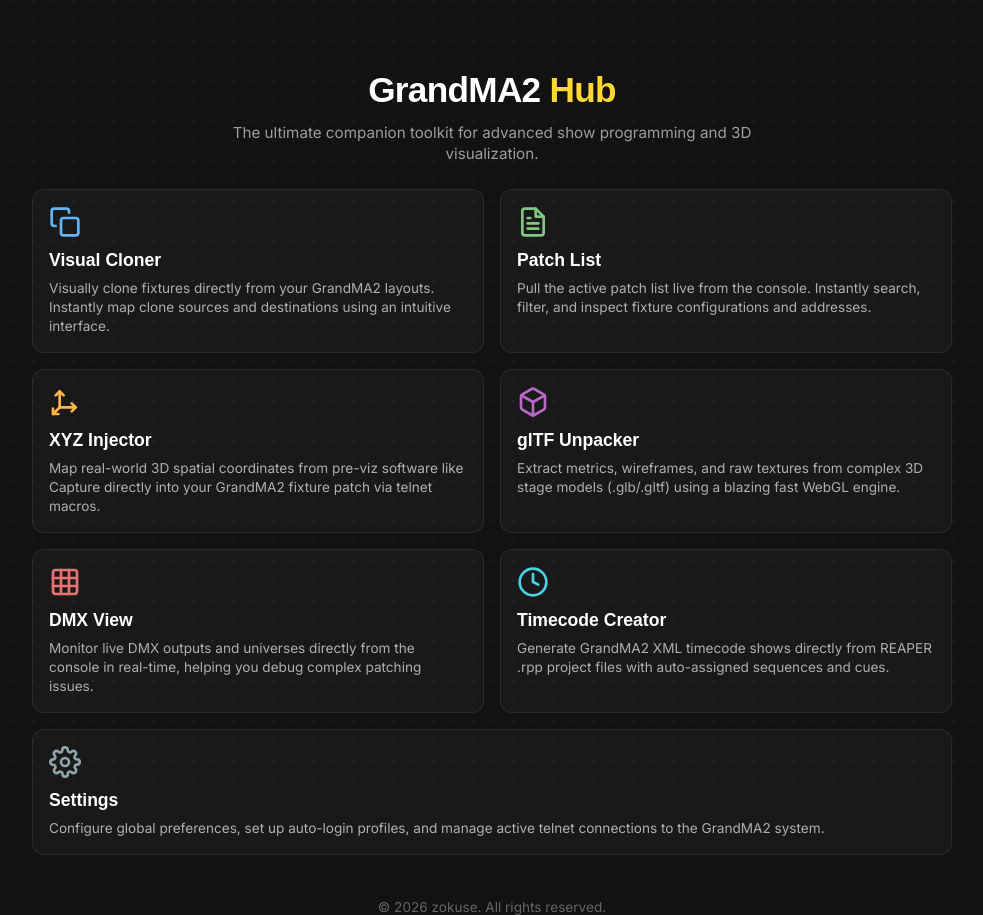
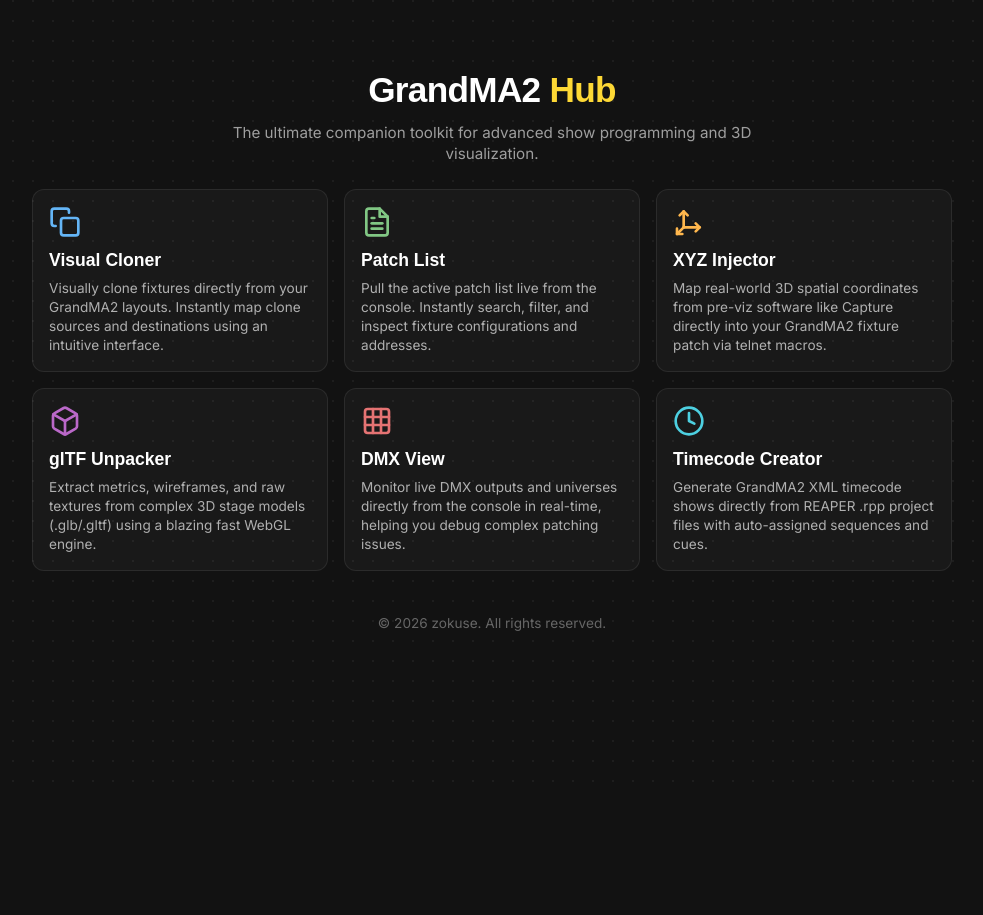
Before and after one commit to zokuse/grandma2-hub, a React (Vite) app in the folder assets/home-app/: page / in a window 1280 px wide. Shown: the whole page, without its empty margins (148-1131 px from the left). After the commit the page ends 800 px from the top, so only its background shows below. Built offline with nearby package versions, Linux system fonts and the light colour scheme.

Commit message:
feat: remove Settings card and force 3-column grid layout

```diff
--- a/assets/home-app/src/App.tsx
+++ b/assets/home-app/src/App.tsx
@@ -96,15 +96,7 @@
           </div>
         </div>
 
-        <div className="card" onClick={() => switchTab('settings')}>
-          <div className="card-icon" style={{ color: '#90a4ae' }}>
-            <svg viewBox="0 0 24 24" fill="none" stroke="currentColor" strokeWidth="2" strokeLinecap="round" strokeLinejoin="round"><circle cx="12" cy="12" r="3"></circle><path d="M19.4 15a1.65 1.65 0 0 0 .33 1.82l.06.06a2 2 0 0 1 0 2.83 2 2 0 0 1-2.83 0l-.06-.06a1.65 1.65 0 0 0-1.82-.33 1.65 1.65 0 0 0-1 1.51V21a2 2 0 0 1-2 2 2 2 0 0 1-2-2v-.09A1.65 1.65 0 0 0 9 19.4a1.65 1.65 0 0 0-1.82.33l-.06.06a2 2 0 0 1-2.83 0 2 2 0 0 1 0-2.83l.06-.06a1.65 1.65 0 0 0 .33-1.82 1.65 1.65 0 0 0-1.51-1H3a2 2 0 0 1-2-2 2 2 0 0 1 2-2h.09A1.65 1.65 0 0 0 4.6 9a1.65 1.65 0 0 0-.33-1.82l-.06-.06a2 2 0 0 1 0-2.83 2 2 0 0 1 2.83 0l.06.06a1.65 1.65 0 0 0 1.82.33H9a1.65 1.65 0 0 0 1-1.51V3a2 2 0 0 1 2-2 2 2 0 0 1 2 2v.09a1.65 1.65 0 0 0 1 1.51 1.65 1.65 0 0 0 1.82-.33l.06-.06a2 2 0 0 1 2.83 0 2 2 0 0 1 0 2.83l-.06.06a1.65 1.65 0 0 0-.33 1.82V9a1.65 1.65 0 0 0 1.51 1H21a2 2 0 0 1 2 2 2 2 0 0 1-2 2h-.09a1.65 1.65 0 0 0-1.51 1z"></path></svg>
-          </div>
-          <div className="card-content">
-            <h2>Settings</h2>
-            <p>Configure global preferences, set up auto-login profiles, and manage active telnet connections to the GrandMA2 system.</p>
-          </div>
-        </div>
+
       </main>
 
       <footer className="app-footer">
--- a/assets/home-app/src/index.css
+++ b/assets/home-app/src/index.css
@@ -238,7 +238,7 @@
 
 .grid-container {
     display: grid;
-    grid-template-columns: repeat(auto-fit, minmax(300px, 1fr));
+    grid-template-columns: repeat(auto-fit, minmax(280px, 1fr));
     gap: 16px;
 }
 
@@ -254,10 +254,6 @@
     transition: all 0.2s ease;
     position: relative;
     overflow: hidden;
-}
-
-.card:last-child {
-    grid-column: 1 / -1;
 }
 
 .card::before {
```
